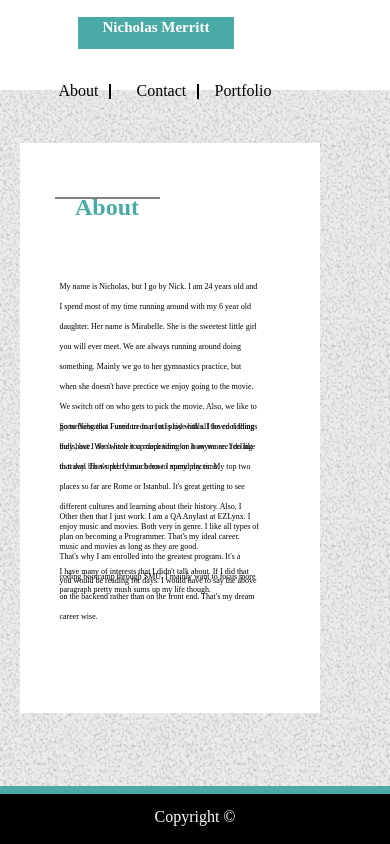
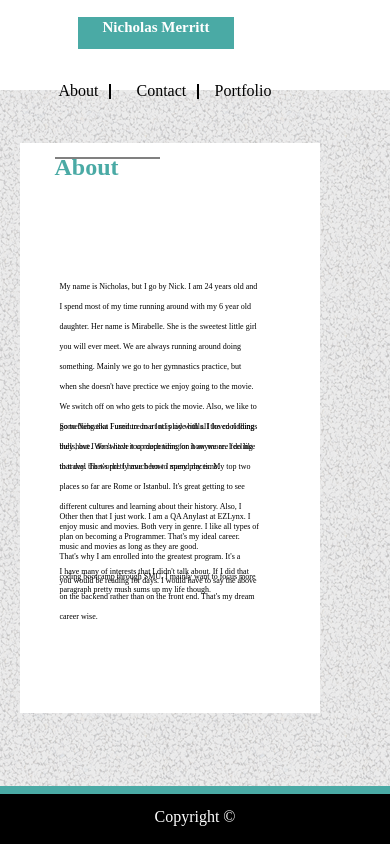
Before and after one commit to nicholasmerritt99/Responsive-Portfolio, a plain HTML site: page index.html in a window 390 px wide. Drawn offline with Linux system fonts and the light colour scheme.

Commit message:
Adding to my css

```diff
--- a/assests/css/style.css
+++ b/assests/css/style.css
@@ -356,16 +356,15 @@
       color: #4aaaa5;
       height: 0px;
       width: 35%;
-      margin-bottom: 20px;
-      margin-top: 50px;
+      margin-bottom: 10px;
+      margin-top: 20px;
       position: absolute;
-      top: 20px;
+      top: 10px;
       left: 35px;
       background-color: white;
       border-bottom: 2px solid grey;
       display: inline-block;
       line-height: 0.85;
-      text-align: center;
       }
 
       .atitle {
```
